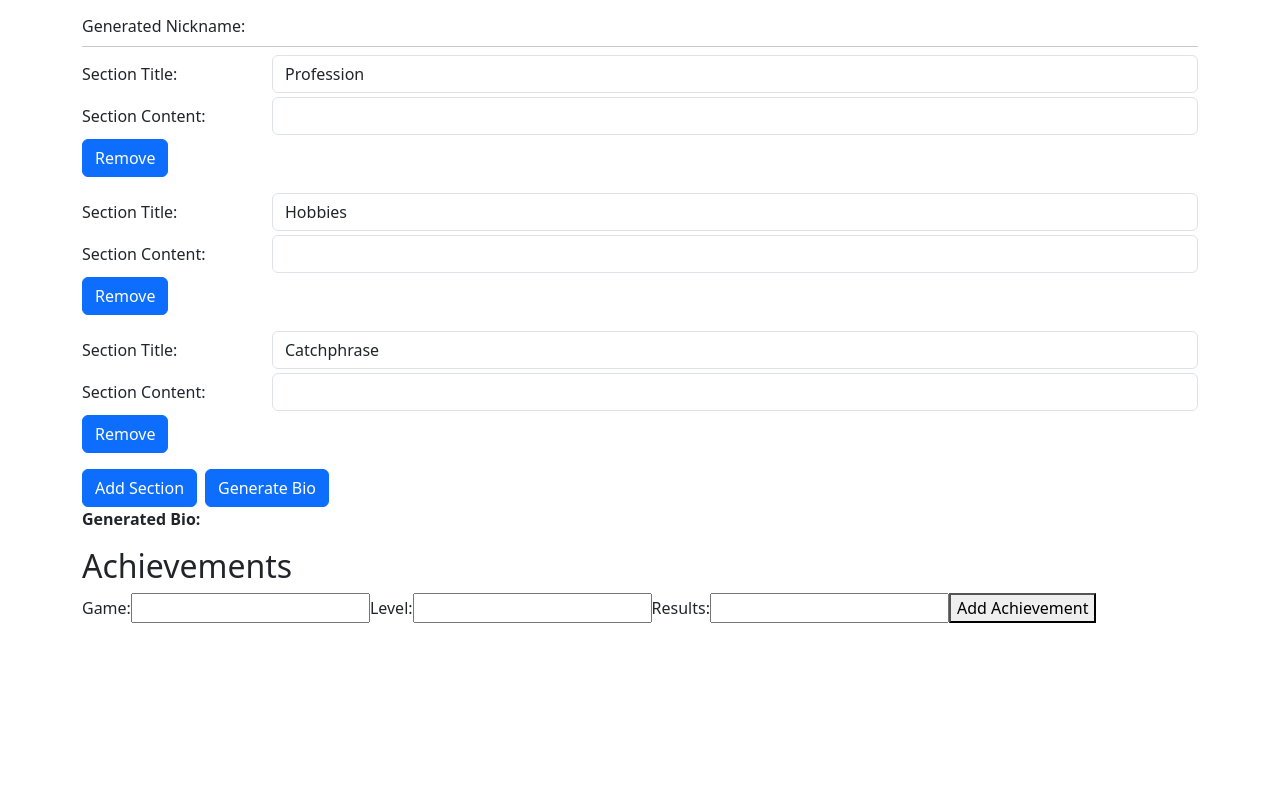
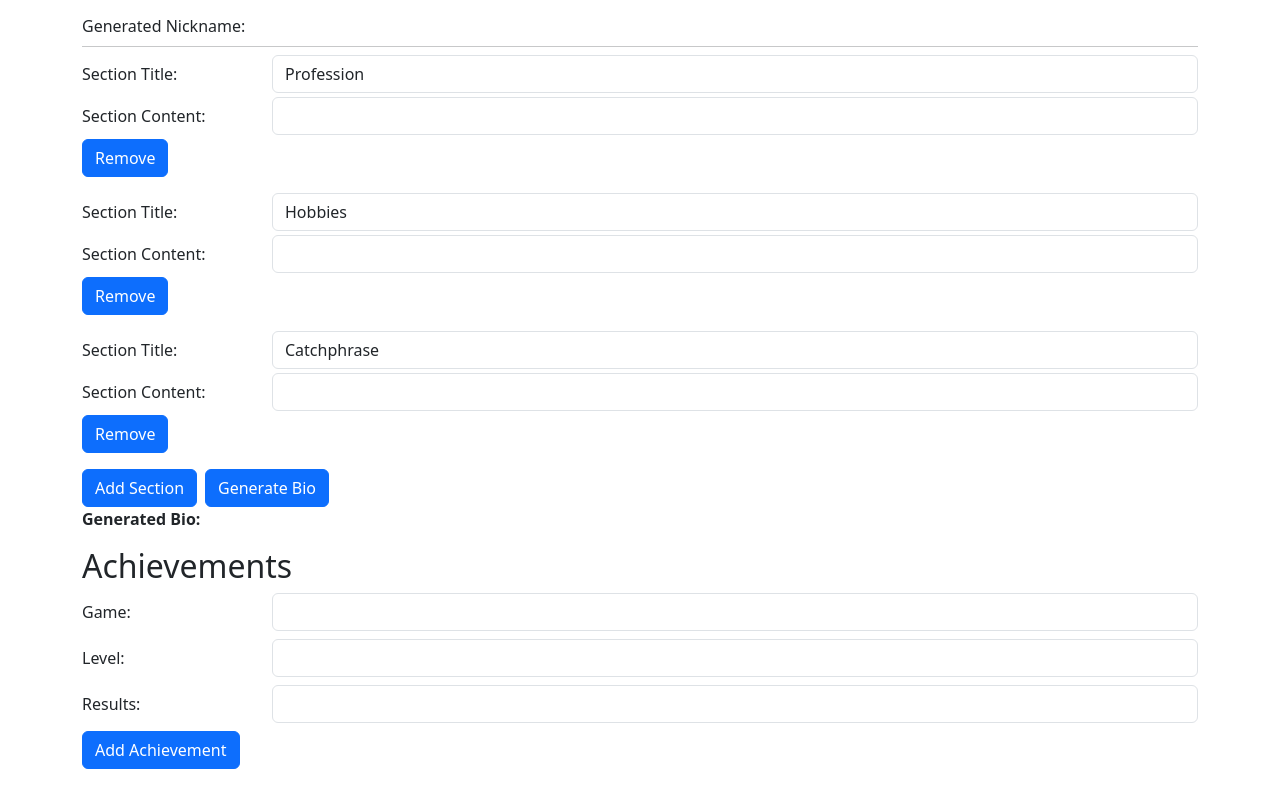
Before and after one commit to AlexYelisieiev/university-course-work, a React (Vite) app: page / in a window 1280 px wide. Shown: the part 292-1077 px from the top of the page. Before the commit the page ends 935 px from the top, so only its background shows below. Built offline with nearby package versions, Linux system fonts and the light colour scheme.

Commit message:
achievement

```diff
--- a/src/components/AchievementSection.jsx
+++ b/src/components/AchievementSection.jsx
@@ -20,38 +20,53 @@ const AchievementSection = () => {
   return (
     <div>
       <h2>Achievements</h2>
-      <div style={achievementsContainerStyle}>
-        <label htmlFor="game">Game:</label>
+      <div className="row mb-2">
+        <label className='col-sm-2 col-form-label' htmlFor="game">Game:</label>
+        <div className="col-sm-10">
           <input
+            className='form-control'
             type="text"
             id="game"
             value={game}
             onChange={(e) => setGame(e.target.value)}
           />
-        <label htmlFor="level">Level:</label>
+        </div>
+      </div>
+      <div className="row mb-2">
+        <label className='col-sm-2 col-form-label' htmlFor="level">Level:</label>
+        <div className="col-sm-10">
           <input
+            className='form-control'
             type="text"
             id="level"
             value={level}
             onChange={(e) => setLevel(e.target.value)}
           />
-        <label htmlFor="results">Results:</label>
+        </div>
+      </div>
+      <div className="row mb-2">
+        <label className='col-sm-2 col-form-label' htmlFor="results">Results:</label>
+        <div className="col-sm-10">
           <input
+            className='form-control'
             type="text"
             id="results"
             value={results}
             onChange={(e) => setResults(e.target.value)}
           />
-        <button onClick={addAchievement}>Add Achievement</button>
         </div>
+      </div>
+      <button className='btn btn-primary mb-3' onClick={addAchievement}>Add Achievement</button>
 
       {/* Display added achievements */}
-      <div style={achievementsListStyle}>
+      <div>
         {achievements.map((achievement, index) => (
-          <div key={index} style={achievementCardStyle}>
-            <p><strong>Game:</strong> {achievement.game}</p>
-            <p><strong>Level:</strong> {achievement.level}</p>
-            <p><strong>Results:</strong> {achievement.results}</p>
+          <div key={index} className='card mb-2' style={{ width: '18rem' }}>
+            <div className='card-body'>
+              <p className='card-text'><strong>Game:</strong> {achievement.game}</p>
+              <p className='card-text'><strong>Level:</strong> {achievement.level}</p>
+              <p className='card-text'><strong>Results:</strong> {achievement.results}</p>
+            </div>
           </div>
         ))}
       </div>
@@ -59,23 +74,4 @@ const AchievementSection = () => {
   );
 };
 
-// Styles
-const achievementsContainerStyle = {
-  marginBottom: '20px',
-};
-
-const achievementsListStyle = {
-  display: 'flex',
-  flexDirection: 'column',
-  alignItems: 'center',
-};
-
-const achievementCardStyle = {
-  border: '1px solid #ccc',
-  borderRadius: '8px',
-  padding: '10px',
-  marginBottom: '10px',
-  width: '300px',
-};
-
 export default AchievementSection;
```
Lines whose indentation alone changed are shown as unchanged.
